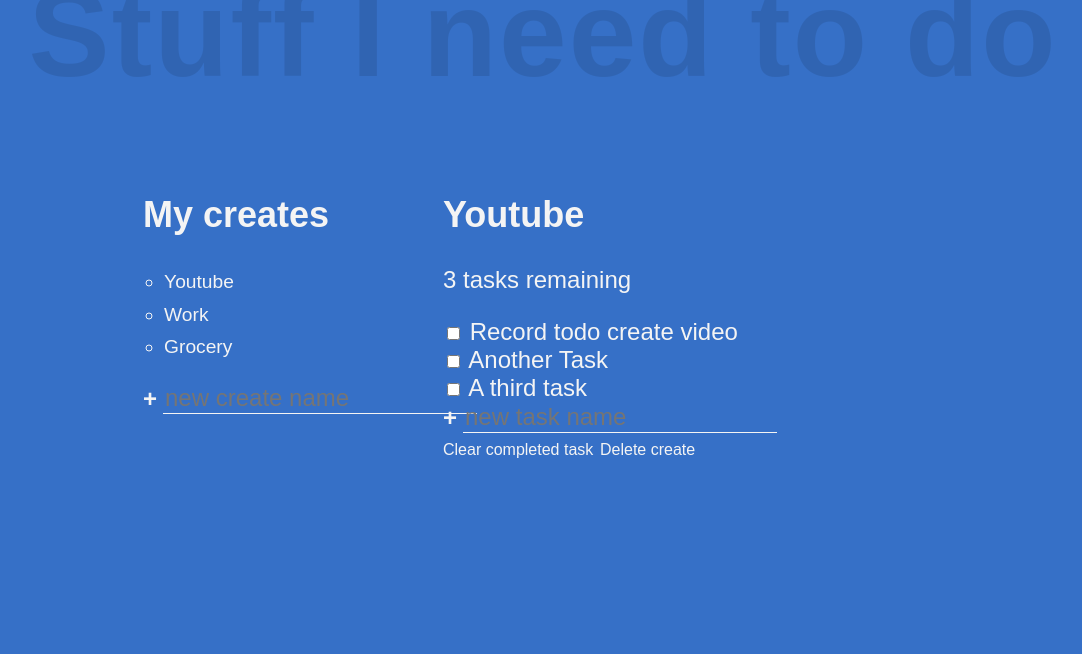
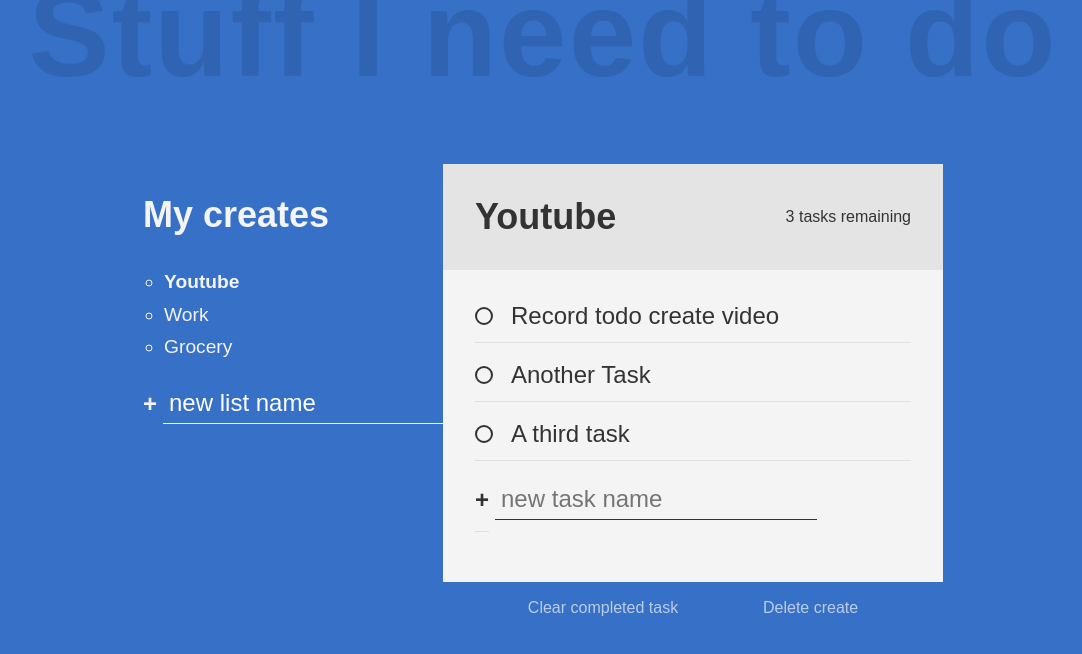
Before and after one commit to abhinandkakkadi/to-do-list, a plain HTML site: page index.html in a window 1280 px wide. Shown: the whole page, without its empty margins (97-1179 px from the left). Drawn offline with Linux system fonts and the light colour scheme.

Commit message:
finished adding design part

```diff
--- a/index.html
+++ b/index.html
@@ -12,19 +12,19 @@
       <h1 class="title">Stuff I need to do</h1>
 
       <div class="all-tasks">
-        <h2 class="task-create-title">My creates</h2>
-        <ul class="task-create">
-          <li class="active-create">Youtube</li>
-          <li>Work</li>
-          <li>Grocery</li>
+        <h2 class="task-list-title">My creates</h2>
+        <ul class="task-list">
+          <li class="list-name active-list">Youtube</li>
+          <li class="list-name">Work</li>
+          <li class="list-name">Grocery</li>
         </ul>
 
         <form action="">
           <input
             type="text"
-            class="new create"
-            placeholder="new create name"
-            aria-label="new create name"
+            class="new list"
+            placeholder="new list name"
+            aria-label="new list name"
           />
           <button class="btn create" aria-label="create new create">+</button>
         </form>
@@ -32,7 +32,7 @@
 
       <div class="todo-list">
         <div class="todo-header">
-          <h2 class="create-title">Youtube</h2>
+          <h2 class="list-title">Youtube</h2>
           <p class="task-count">3 tasks remaining</p>
         </div>
 
@@ -68,7 +68,9 @@
                 placeholder="new task name"
                 aria-label="new task name"
               />
-              <button class="btn create" aria-label="create new task">+</button>
+              <button class="btn create task" aria-label="create new task">
+                +
+              </button>
             </form>
           </div>
           <div class="delete-stuff">
--- a/styles.css
+++ b/styles.css
@@ -2,7 +2,7 @@
   --clr-primary: rgb(54, 112, 199);
   --clr-light: #f4f4f4;
   --clr-dark: #333;
-  --clr-warning: rgb(99, 36, 36);
+  --clr-warning: rgb(185, 64, 64);
 }
 
 *,
@@ -41,11 +41,19 @@ body {
   grid-area: creates;
 }
 
-.task-create {
+.task-list {
   line-height: 1.7;
   font-size: 1.2rem;
   list-style: circle;
   padding-left: 1.1em;
+}
+
+.list-name {
+  cursor: pointer;
+}
+
+.list-name:hover {
+  opacity: 0.7;
 }
 
 form {
@@ -72,6 +80,17 @@ form {
   transform: opacity 250ms ease-in;
 }
 
+.btn.delete {
+  opacity: 0.7;
+  font-size: 1rem;
+  transition: color 200ms;
+}
+
+.btn.delete:hover {
+  color: var(--clr-warning);
+  font-size: 1rem;
+}
+
 .new {
   background: transparent;
   border: 0;
@@ -82,10 +101,15 @@ form {
 
   transition: border-bottom 150ms ease-in;
   order: 2;
+  padding: 0.25em;
 }
 
 .new:focus {
   border-bottom-width: 3px;
+}
+
+.new.list::placeholder {
+  color: white;
 }
 
 .new:focus::placeholder {
@@ -96,10 +120,123 @@ form {
   font-size: 1.1rem;
 }
 
+.new-task-creator {
+  color: var(--clr-primary);
+}
+
 .active-list {
   font-weight: 700;
 }
 
 .todo-list {
+  --spacer: 2rem;
   grid-area: active;
+  background: var(--clr-light);
+  color: var(--clr-dark);
 }
+
+.todo-header {
+  padding: var(--spacer);
+  background: #e4e4e4;
+  display: flex;
+  align-items: center;
+  justify-content: space-between;
+}
+
+.list-title {
+  margin: 0 1em 0 0;
+}
+
+.task-count {
+  margin: 0;
+  font-size: 1rem;
+}
+
+.todo-body {
+  padding: var(--spacer);
+  position: relative;
+}
+
+[type="checkbox"] {
+  opacity: 0;
+  position: absolute;
+}
+
+.task label {
+  display: inline-flex;
+  align-items: center;
+  position: relative;
+}
+
+.task {
+  position: relative;
+  margin-bottom: 1.25em;
+}
+
+.task::after {
+  content: "";
+  position: absolute;
+  right: 0;
+  left: 0;
+  bottom: -0.5em;
+  height: 1px;
+  background: currentColor;
+  opacity: 0.1;
+}
+
+.custom-checkbox {
+  --size: 0.75em;
+  display: inline-block;
+  width: var(--size);
+  height: var(--size);
+  margin-right: var(--size);
+  cursor: pointer;
+  border: 2px solid currentColor;
+  border-radius: 50%;
+  transform: scale(1);
+  transition: transform 300ms ease-in-out;
+}
+
+.task:hover .custom-checkbox,
+[type="checkbox"]:focus + label .custom-checkbox {
+  transform: scale(1.2);
+  color: var(--clr-primary);
+}
+
+[type="checkbox"]:checked + label .custom-checkbox {
+  background: var(--clr-primary);
+  border-color: var(--clr-primary);
+  box-shadow: inset 0 0 0px 2px white;
+}
+
+[type="checkbox"]:checked + label {
+  opacity: 0.5;
+}
+
+.task label::after {
+  content: "";
+  position: absolute;
+  left: 1.5em;
+  right: 0;
+  height: 3px;
+  background: currentColor;
+  transform: scaleX(0);
+  transform-origin: right;
+  transition: transform 150ms ease-in-out;
+}
+
+[type="checkbox"]:checked + label::after {
+  opacity: 0.5;
+  transform: scaleX(1);
+  transform-origin: left;
+}
+
+.delete-stuff {
+  display: flex;
+  justify-content: space-evenly;
+  position: absolute;
+  width: 100%;
+  left: 0;
+  bottom: -35px;
+  color: var(--clr-light);
+}
```
